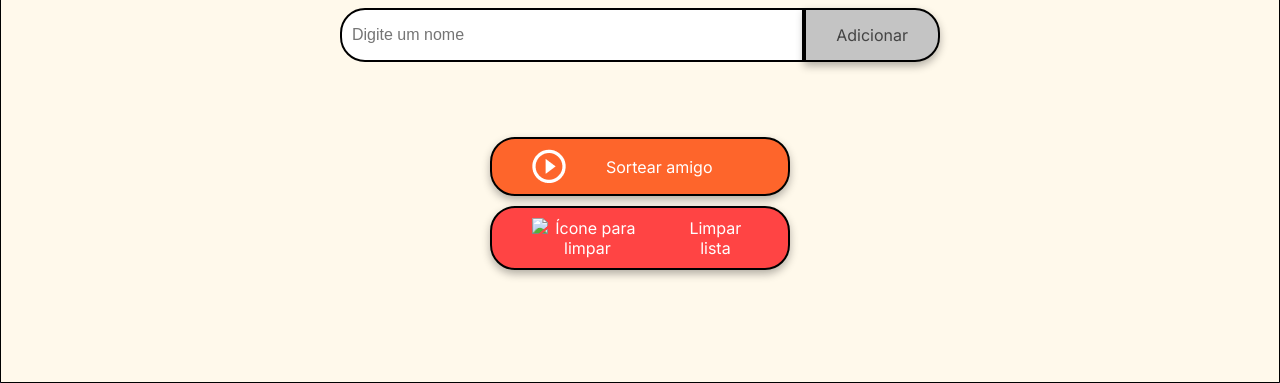
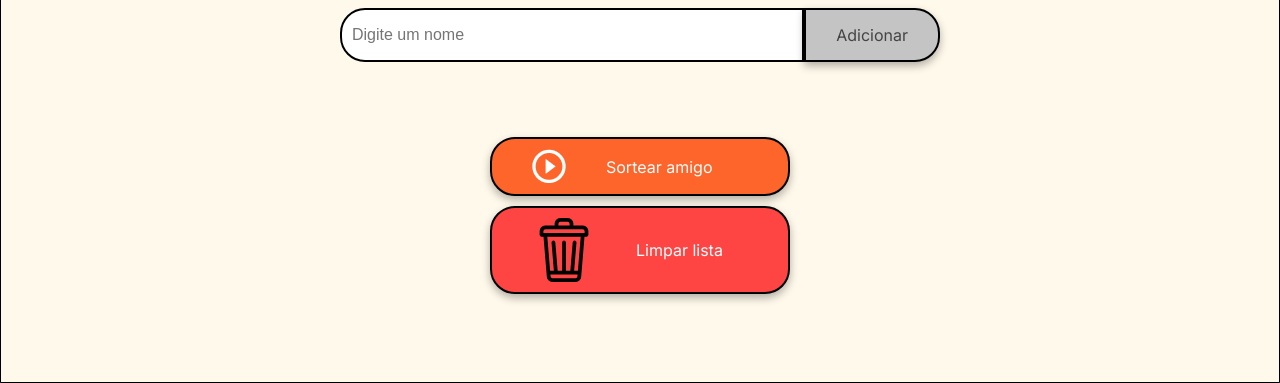
Before and after one commit to chxvxxs/AmigoSecreto, a plain HTML site: page index.html in a window 1280 px wide. Shown: the part 417-800 px from the top of the page. Drawn offline with Linux system fonts and the light colour scheme.

Commit message:
att new version

```diff
--- a/index.html
+++ b/index.html
@@ -33,7 +33,7 @@
                     Sortear amigo
                 </button>
                 <button class="button-clear" onclick="limparLista()" aria-label="Limpar lista de amigos">
-                    <img src="assets/clear.png" alt="Ícone para limpar">
+                    <img src="assets/lixeira-de-reciclagem.png" alt="Ícone para limpar">
                     Limpar lista
                 </button>
             </div>
```
Also changed, not shown: assets/lixeira-de-reciclagem.png (added).
